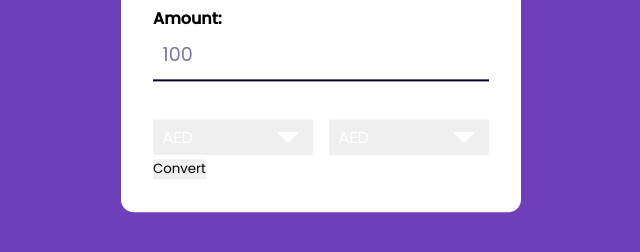
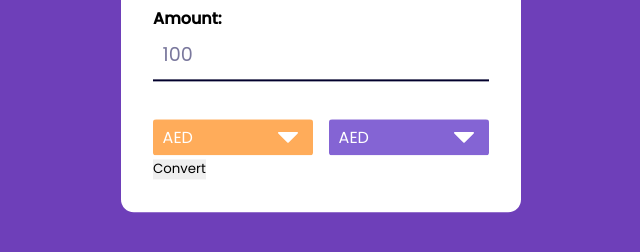
Before and after one commit to fernandogbz/currency-converter, a plain HTML site: page index.html in a window 1280 px wide. Shown: the part 414-666 px from the top of the page, without its empty margins (319-959 px from the left). Drawn offline with Linux system fonts and the light colour scheme.

Commit message:
CSS - select#from/to-currency-select

```diff
--- a/styles.css
+++ b/styles.css
@@ -81,3 +81,11 @@ select {
   background-size: 20px 20px;
   color: #fff;
 }
+
+select#from-currency-select {
+  background-color: #ffac5a;
+}
+
+select#to-currency-select {
+  background-color: #8464d4;
+}
```
